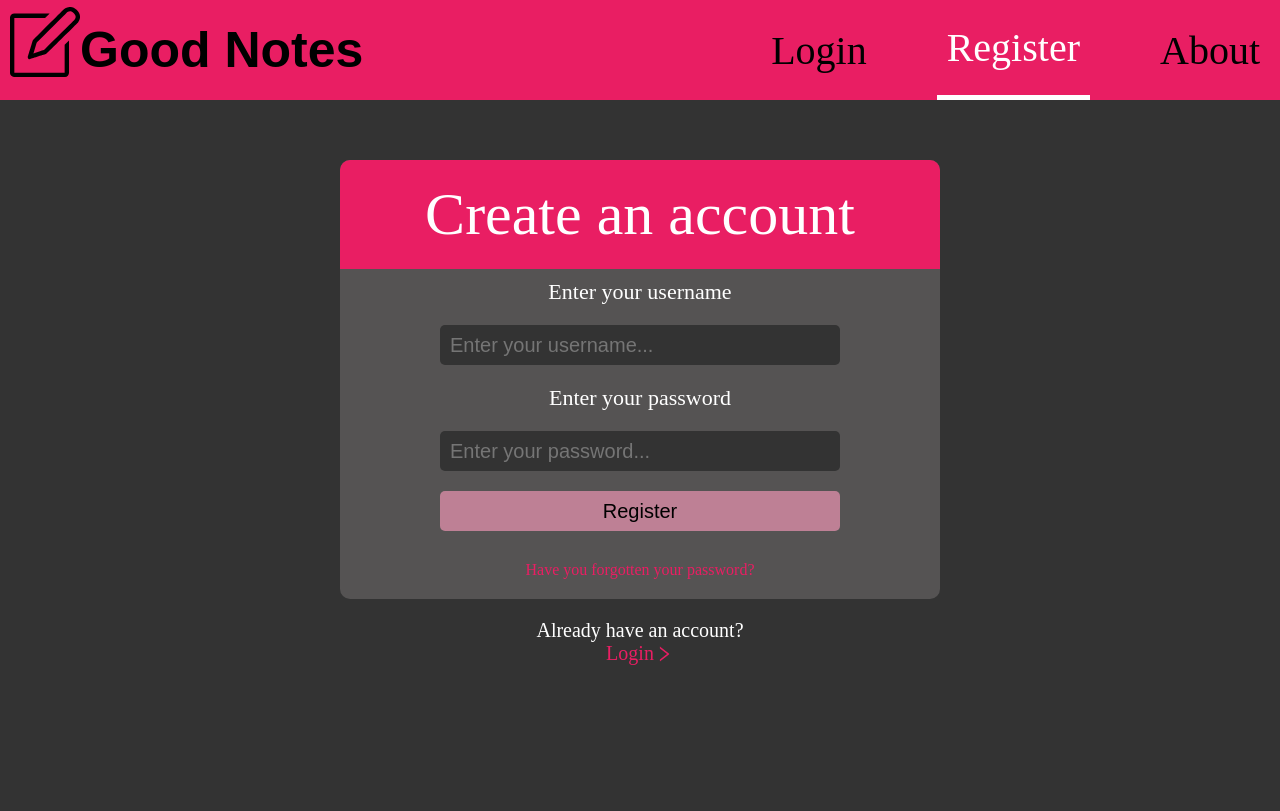
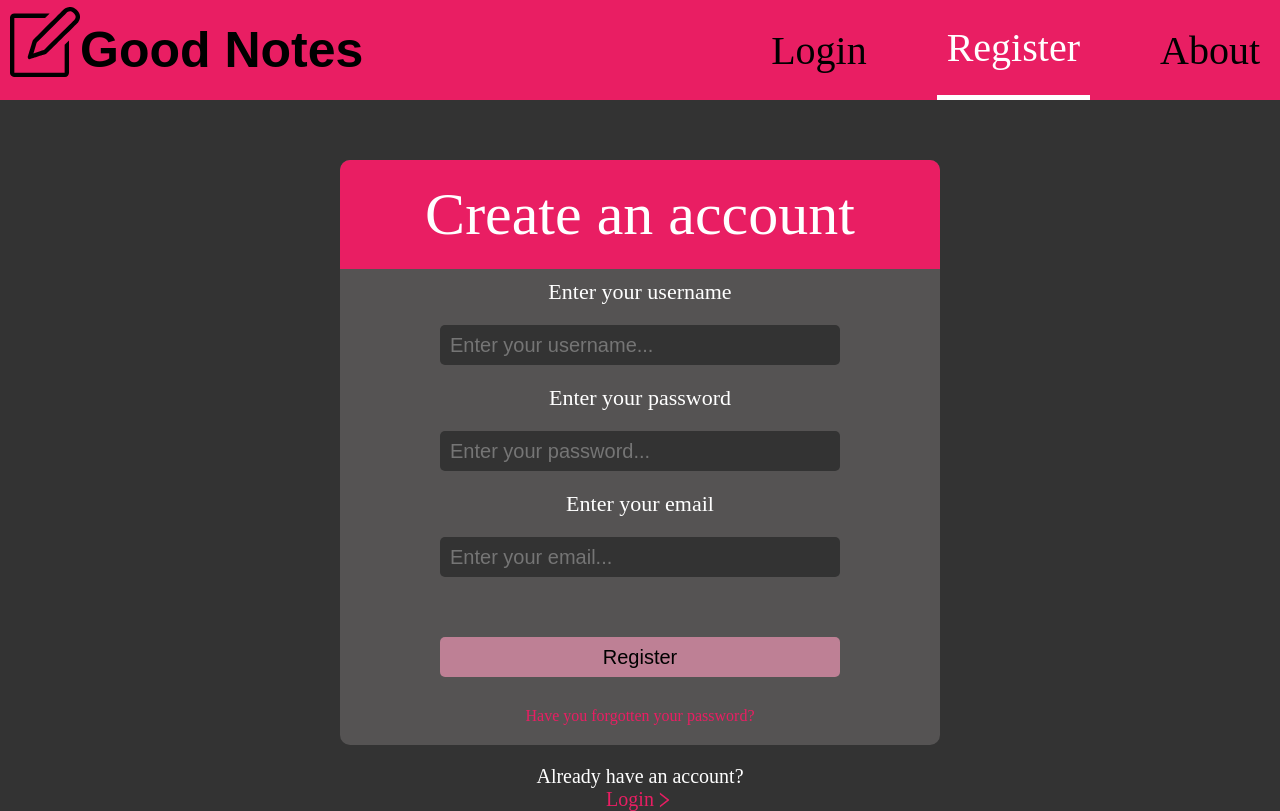
Before and after one commit to Coz1n1/good-notes-client, a React (Create React App) app: page /register in a window 1280 px wide. Built offline with nearby package versions, Linux system fonts and the light colour scheme.

Commit message:
reg request

```diff
--- a/package.json
+++ b/package.json
@@ -6,6 +6,7 @@
     "@testing-library/jest-dom": "^5.16.5",
     "@testing-library/react": "^13.4.0",
     "@testing-library/user-event": "^13.5.0",
+    "axios": "^1.3.4",
     "react": "^18.2.0",
     "react-dom": "^18.2.0",
     "react-icons": "^4.7.1",
--- a/src/components/Register.js
+++ b/src/components/Register.js
@@ -4,15 +4,30 @@ import '../styles/register.css'
 import { useState } from 'react'
 import { NavLink } from 'react-router-dom'
 import { AiOutlineRight } from 'react-icons/ai'
+import Axios from 'axios'
 
 export default function Register() {
 
     const [username, setUsername] = useState('')
     const [password, setPassword] = useState('')
+    const [email, setEmail] = useState('')
+    const [com, setCom] = useState('')
 
     const registerSubmit = () => {
-        console.log(username + ' ' + password)
-
+        console.log(username + ' ' + password + ' ' + email)
+        if (username !== '' && password !== '' && email !== '') {
+            Axios.post('http://localhost:3002/register', {
+                username: username,
+                password: password,
+                email: email,
+            }).then((response) => {
+                console.log(response.data)
+                setCom(response.data.com)
+            })
+        } else {
+            setCom('fill in all blanks')
+            console.log('fill in all blanks')
+        }
     }
 
     return (
@@ -22,8 +37,11 @@ export default function Register() {
                 <div className='register-form-header'>Create an account</div>
                 <div className='register-form-input-label'>Enter your username</div>
                 <input type='text' className='register-form-input' placeholder='Enter your username...' onChange={(e) => setUsername(e.target.value)}></input>
-                <div className='register-form-input-label'>Enter your password </div>
+                <div className='register-form-input-label'>Enter your password</div>
                 <input type='password' className='register-form-input' placeholder='Enter your password...' onChange={(e) => setPassword(e.target.value)}></input>
+                <div className='register-form-input-label'>Enter your email</div>
+                <input type='text' className='register-form-input' placeholder='Enter your email...' onChange={(e) => setEmail(e.target.value)}></input>
+                <div className='register-form-feedback'>{com}</div>
                 <button onClick={registerSubmit} className='register-form-submit'>Register</button>
                 <div className='register-form-password-reminder'>Have you forgotten your password?</div>
             </div>
--- a/src/styles/register.css
+++ b/src/styles/register.css
@@ -99,6 +99,12 @@ html {
     text-decoration: underline;
 }
 
+.register-form-feedback {
+    padding: 1rem;
+    color: #E91E63;
+    font-size: 0.8rem;
+}
+
 @media screen and (max-width: 600px) {
     .register-form {
         display: flex;
```
Also changed, not shown: 1 other file (tests, documents, lock files or other folders).
